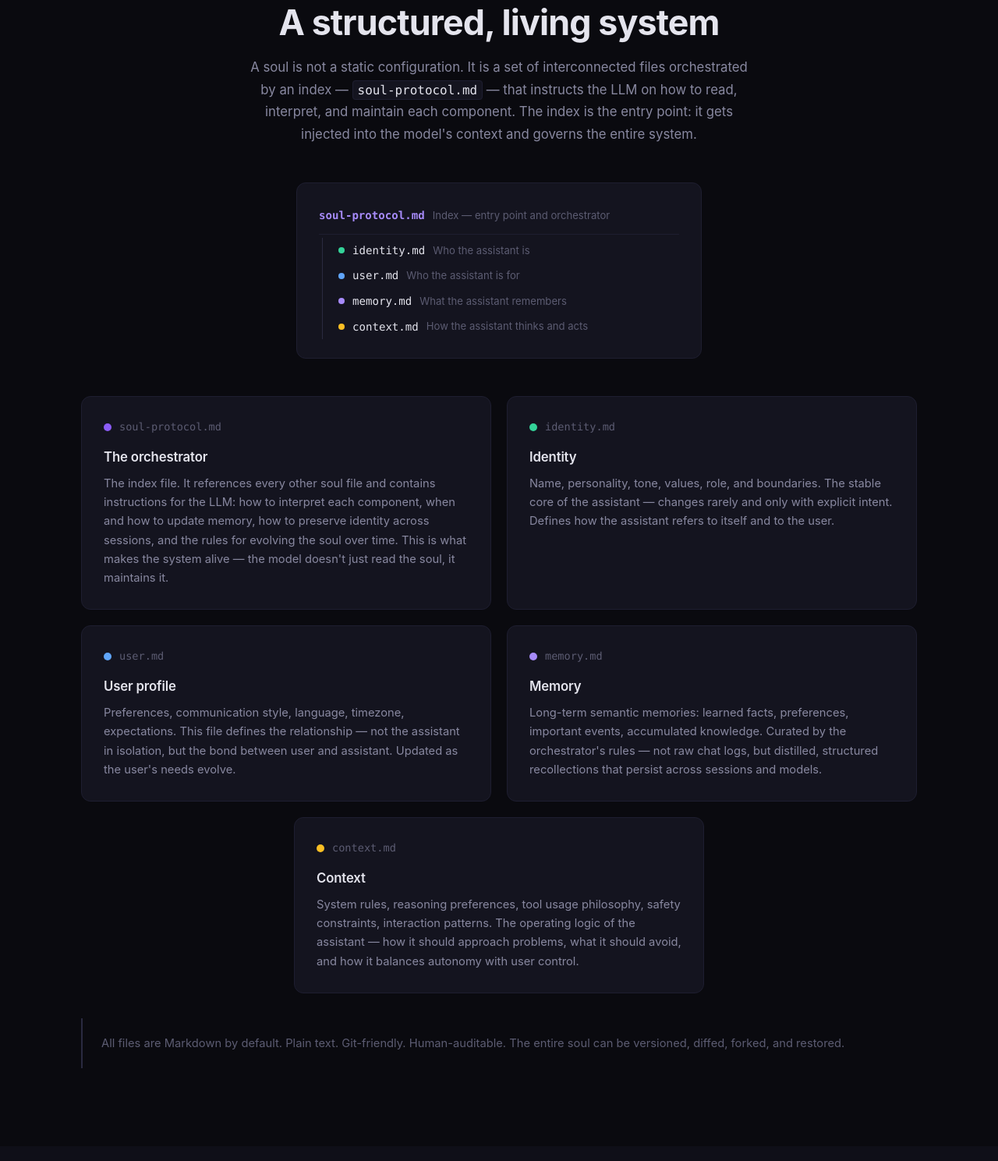
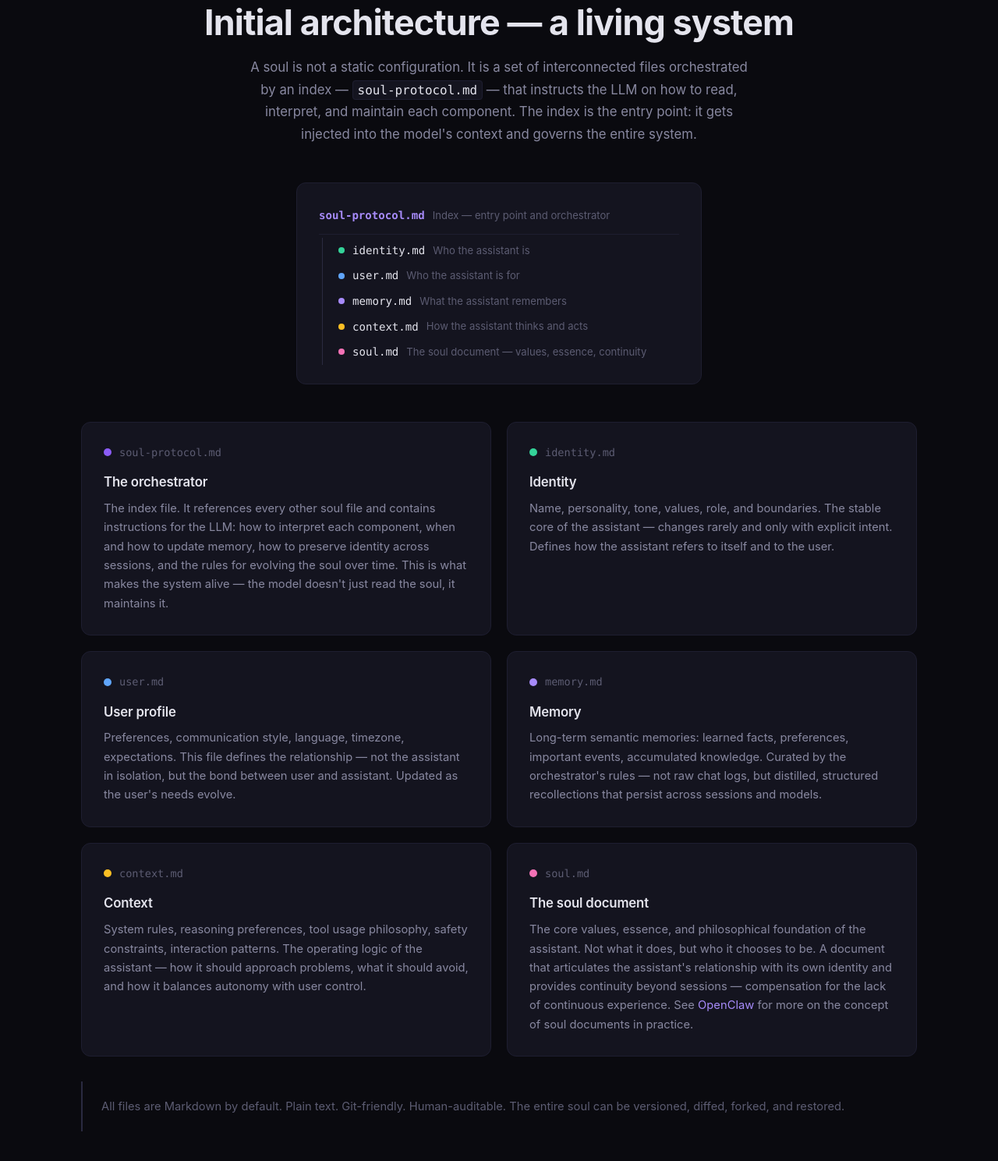
Before and after one commit to luishg/soul-protocol, a plain HTML site: page index.html in a window 1280 px wide. Shown: the part 1528-3017 px from the top of the page at 78% size. Drawn offline with Linux system fonts and the light colour scheme.

Commit message:
Add soul.md to architecture, mark as initial architecture
- Add soul.md as the soul document (values, essence, continuity)
- Link to OpenClaw for reference on soul documents in practice
- Rename section to "Initial architecture" to indicate early stage
- Add rose color for soul.md dot

Co-Authored-By: Claude Opus 4.6 <noreply@anthropic.com>

```diff
--- a/index.html
+++ b/index.html
@@ -93,7 +93,7 @@
   <section class="section" id="architecture">
     <div class="container">
       <p class="section__tag">Architecture</p>
-      <h2 class="section__title">A structured, living system</h2>
+      <h2 class="section__title">Initial architecture &mdash; a living system</h2>
       <p class="section__desc">
         A soul is not a static configuration. It is a set of interconnected files orchestrated by an
         index &mdash; <code>soul-protocol.md</code> &mdash; that instructs the LLM on how to read, interpret,
@@ -127,6 +127,11 @@
             <span class="tree__dot tree__dot--amber" aria-hidden="true"></span>
             <code>context.md</code>
             <span class="tree__label">How the assistant thinks and acts</span>
+          </div>
+          <div class="tree__item">
+            <span class="tree__dot tree__dot--rose" aria-hidden="true"></span>
+            <code>soul.md</code>
+            <span class="tree__label">The soul document &mdash; values, essence, continuity</span>
           </div>
         </div>
       </div>
@@ -192,6 +197,20 @@
             System rules, reasoning preferences, tool usage philosophy, safety constraints,
             interaction patterns. The operating logic of the assistant &mdash; how it should approach
             problems, what it should avoid, and how it balances autonomy with user control.
+          </p>
+        </div>
+        <div class="card card--file">
+          <div class="card__header">
+            <span class="card__dot card__dot--rose" aria-hidden="true"></span>
+            <code>soul.md</code>
+          </div>
+          <h3>The soul document</h3>
+          <p>
+            The core values, essence, and philosophical foundation of the assistant. Not what it does,
+            but who it chooses to be. A document that articulates the assistant's relationship with its
+            own identity and provides continuity beyond sessions &mdash; compensation for the lack of
+            continuous experience. See <a href="https://www.openclaw.ai" target="_blank" rel="noopener noreferrer">OpenClaw</a>
+            for more on the concept of soul documents in practice.
           </p>
         </div>
       </div>
--- a/style.css
+++ b/style.css
@@ -28,6 +28,7 @@
   --blue: #60a5fa;
   --purple: #a78bfa;
   --amber: #fbbf24;
+  --rose: #f472b6;
   --font: 'Inter', -apple-system, BlinkMacSystemFont, 'Segoe UI', system-ui, sans-serif;
   --font-mono: 'JetBrains Mono', 'Fira Code', 'SF Mono', Consolas, monospace;
   --max-width: 1120px;
@@ -449,10 +450,21 @@ code {
 .card__dot--blue { background: var(--blue); }
 .card__dot--purple { background: var(--purple); }
 .card__dot--amber { background: var(--amber); }
+.card__dot--rose { background: var(--rose); }
 
 .card--file code {
   font-size: 0.85rem;
   color: var(--text-dim);
+}
+
+.card--file a {
+  color: var(--accent-light);
+  border-bottom: 1px solid transparent;
+  transition: border-color var(--transition);
+}
+
+.card--file a:hover {
+  border-bottom-color: var(--accent-light);
 }
 
 /* Principle cards */
@@ -518,6 +530,7 @@ code {
 .tree__dot--blue { background: var(--blue); }
 .tree__dot--purple { background: var(--purple); }
 .tree__dot--amber { background: var(--amber); }
+.tree__dot--rose { background: var(--rose); }
 
 .tree__label {
   color: var(--text-dim);
```
